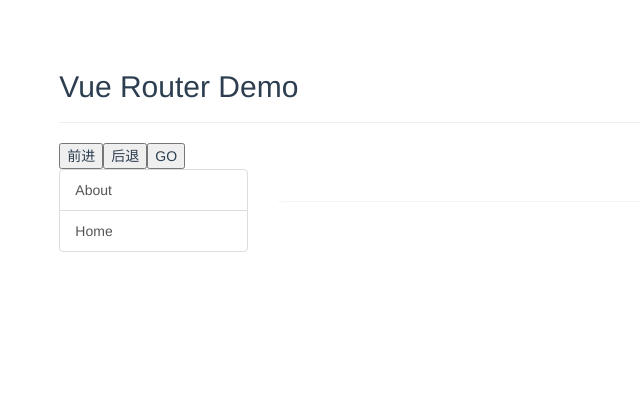
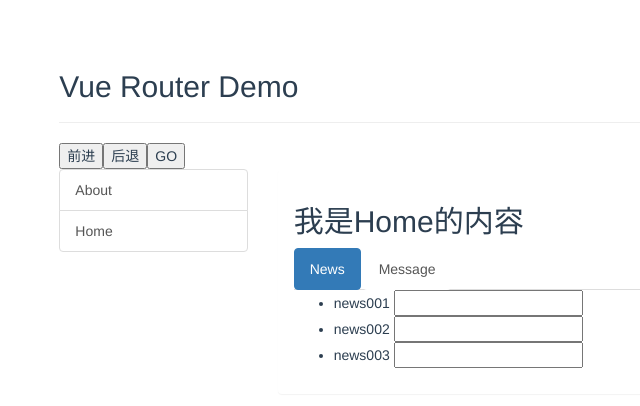
Before and after one commit to n-ray/VueTest, a Vue app: page /#/home/news in a window 1280 px wide. Before the commit this address led to /#/home/message. Shown: the top 406 px of the page, without its empty margins (159-799 px from the left). Built offline with nearby package versions, Linux system fonts and the light colour scheme.

Commit message:
路由的两种模式

```diff
--- a/src/components/VueXTest/store.js
+++ b/src/components/VueXTest/store.js
@@ -3,7 +3,7 @@
 Vue.use(Vuex);
 //用来储存数据
 const state = {
- sum:1,
+ sum:0,
  school:'ZZ',
  name:'ass'
 }
--- a/src/components/routeText/pages/About.vue
+++ b/src/components/routeText/pages/About.vue
@@ -6,7 +6,23 @@
 
 <script>
 export default {
-    name:'About'
+    name:'About',
+    //进入守卫，通过路由规则进入该组件时被调用
+    beforeEnter(to, from, next) {
+      if(to.meta.isAuth){//判定是否需要鉴定权限，判断当前路由是否需要进行权限控制
+          if(store.state.sum === 0){//权限控制的具体规则
+            next();//方形
+          }else{
+            alert('不匹配');
+          }
+        }else{
+          next();
+        }
+    },
+    //离开守卫，通过路由规则俩开该组件时调用
+    beforeRouteLeave(to, from, next) {
+      next();
+    },
 }
 </script>
 
--- a/src/router/index.js
+++ b/src/router/index.js
@@ -8,6 +8,7 @@
 // Vue.use(VueRouter);
 import store from '../components/VueXTest/store'
 const router = new VueRouter({
+    mode:'hash',//history
     routes: [
         {
           name:'about',
@@ -24,7 +25,7 @@
                 path: 'news',
                 component: News ,
                 meta:{title:'news',isAuth:true},
-                beforeEnter(to,from,next){
+                beforeEnter(to,from,next){//独享路由守卫 （没有后置独享路由守卫）
                   if(to.meta.isAuth){//判定是否需要鉴定权限，判断当前路由是否需要进行权限控制
                     if(store.state.sum === 0){//权限控制的具体规则
                       next();//方形
```
